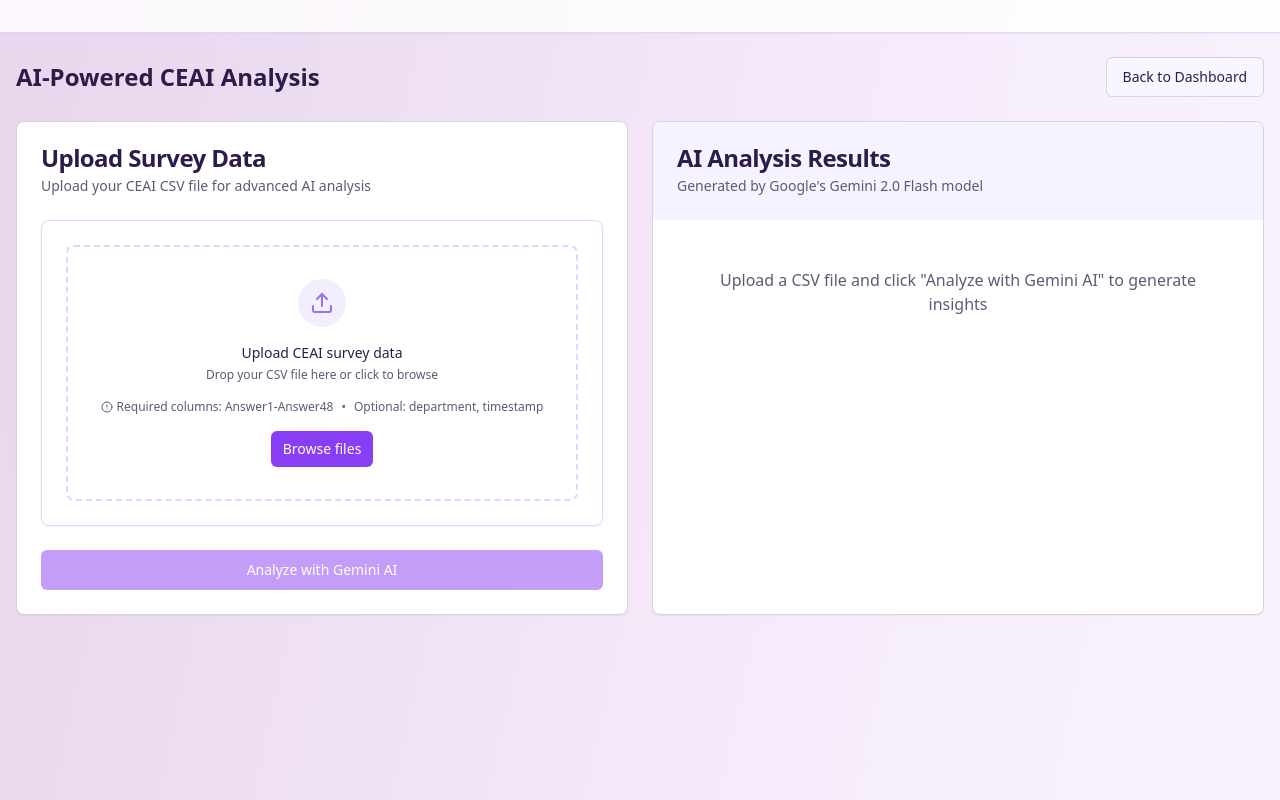
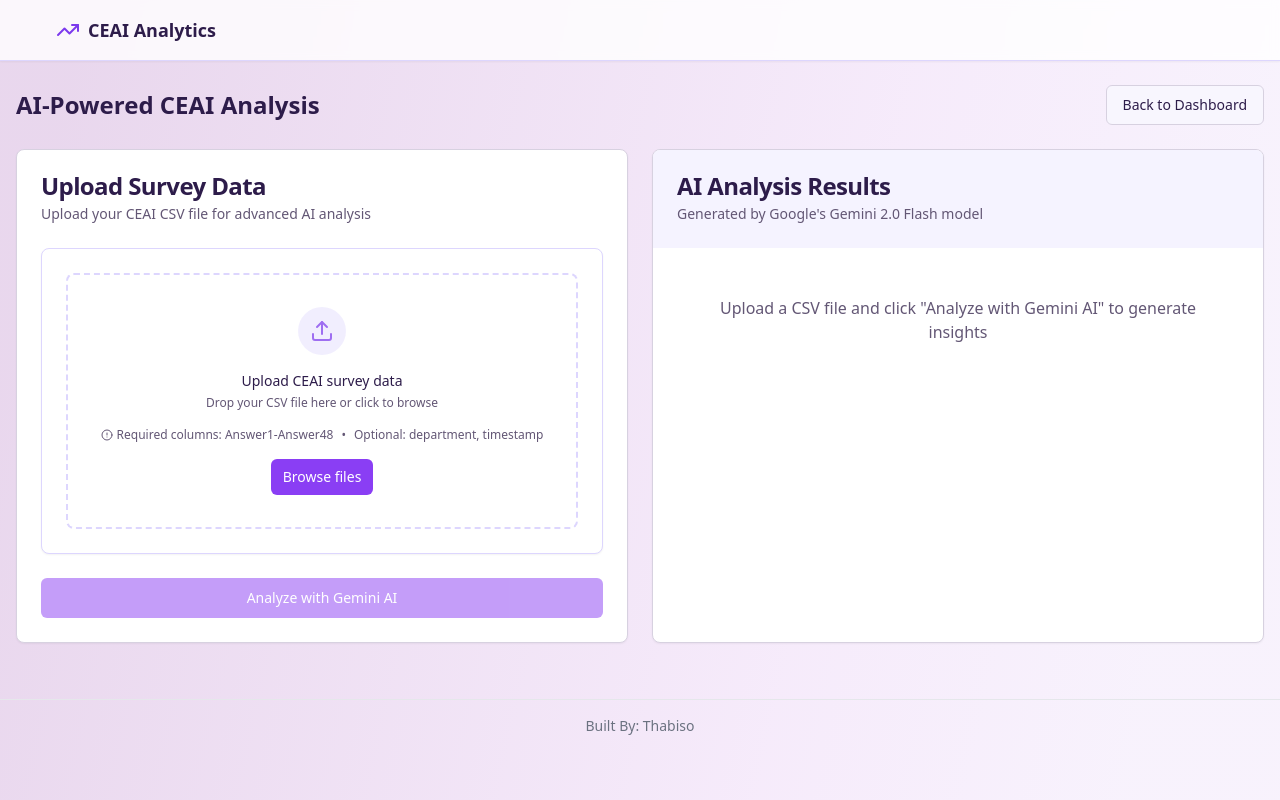
Before and after one commit to Naha1981/analysis-ai, a React (Vite) app: page /ai-analysis in a window 1280 px wide. Built offline with nearby package versions, Linux system fonts and the light colour scheme.

Commit message:
Add footer text
Adds "Built By: Thabiso" to the footer of the AI analysis page.

```diff
--- a/src/components/Header.tsx
+++ b/src/components/Header.tsx
@@ -1,8 +1,16 @@
+
 import React from 'react';
 import { TrendingUp } from 'lucide-react';
+
 const Header = () => {
   return <header className="bg-white bg-opacity-80 backdrop-blur-sm py-4 px-6 shadow-sm border-b border-purple-200 mb-6">
-
+      <div className="container mx-auto flex items-center justify-between">
+        <div className="flex items-center space-x-2">
+          <TrendingUp className="h-6 w-6 text-purple-600" />
+          <span className="font-semibold text-lg">CEAI Analytics</span>
+        </div>
+      </div>
     </header>;
 };
+
 export default Header;
--- a/src/pages/AIAnalysis.tsx
+++ b/src/pages/AIAnalysis.tsx
@@ -1,3 +1,4 @@
+
 import React, { useState, useRef } from 'react';
 import { useToast } from "@/hooks/use-toast";
 import Papa from 'papaparse';
@@ -86,10 +87,10 @@ const AIAnalysis = () => {
   };
 
   return (
-    <div className="min-h-screen pb-12">
+    <div className="min-h-screen pb-12 flex flex-col">
       <Header />
 
-      <main className="container mx-auto px-4">
+      <main className="container mx-auto px-4 flex-grow">
         <div className="grid gap-6 animate-enter">
           <div className="flex items-center justify-between">
             <h2 className="text-2xl font-semibold">AI-Powered CEAI Analysis</h2>
@@ -158,6 +159,10 @@ const AIAnalysis = () => {
           </div>
         </div>
       </main>
+
+      <footer className="mt-auto py-4 border-t border-gray-200 text-center">
+        <p className="text-sm text-gray-500">Built By: Thabiso</p>
+      </footer>
     </div>
   );
 };
```
